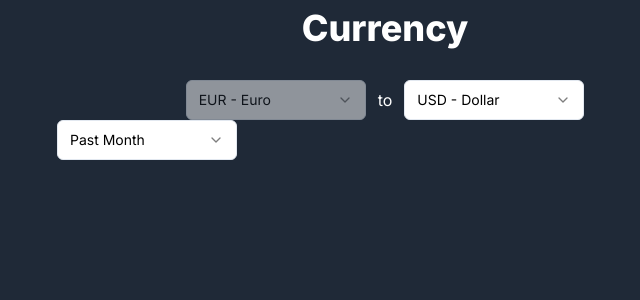
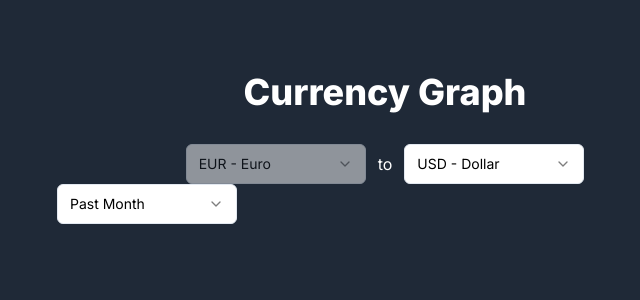
Before and after one commit to dizzzy7/the-project, a Next.js app: page /currency-graph in a window 1280 px wide. Shown: the top 300 px of the page, without its empty margins (255-895 px from the left). Built offline with nearby package versions, Linux system fonts and the light colour scheme; no server answers.

Commit message:
feat: improve the currency graph page

```diff
--- a/src/app/currency-graph/currency-graph.tsx
+++ b/src/app/currency-graph/currency-graph.tsx
@@ -94,7 +94,7 @@ const CurrencyGraph = () => {
 
   return (
     <div className="prose prose-invert mx-auto">
-      <h1 className="text-center">Currency</h1>
+      <h1 className="text-center mt-16">Currency Graph</h1>
       <div className="flex items-center space-x-3 justify-center">
         <Select disabled defaultValue={'EUR'}>
           <SelectTrigger className="w-[180px] text-black">
@@ -108,7 +108,6 @@ const CurrencyGraph = () => {
         <Select
           value={currency}
           onValueChange={(value) => {
-            console.log(value);
             setCurrency(value);
           }}
         >
```
